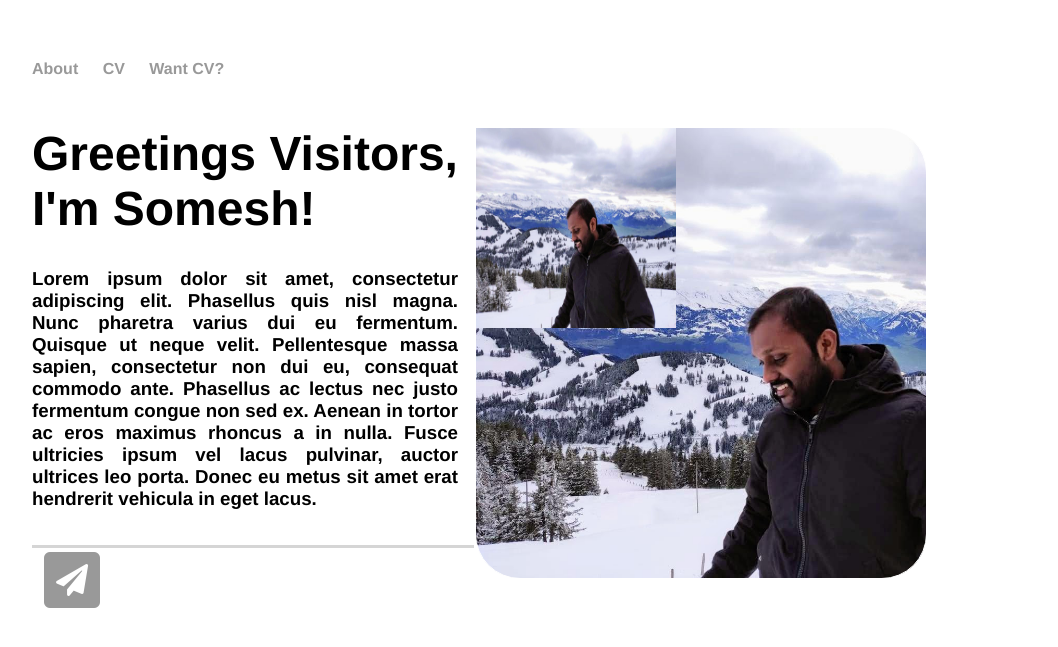
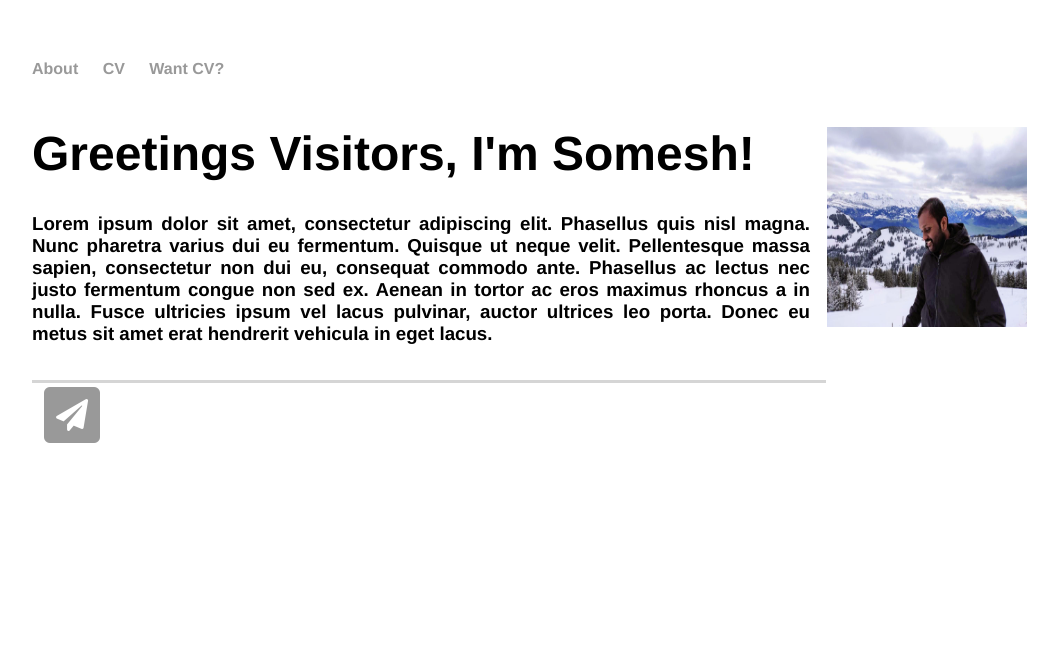
Before and after one commit to saisomesh2594/saisomesh2594.github.io, a Jekyll site: the page built from index.html, in a window 1280 px wide. Shown: the top 647 px of the page, without its empty margins (160-1218 px from the left). Built offline with Jekyll 4.4.1, drawn with Linux system fonts in a browser that asks for light colours.

Commit message:
Update main.css

```diff
--- a/css/main.css
+++ b/css/main.css
@@ -55,12 +55,12 @@
 }
 
 .logo {
-	width: 450px;
-	height: 450px;
+	width: 100px;
+	height: 100px;
 	display: inline-block;
 	background-size: cover;
-	border-radius: 10%;
-	-moz-border-radius: 10%;
+	border-radius: 40%;
+	-moz-border-radius: 40%;
 	border: 1px solid #ffffff;
 	/*box-shadow: 0 0 0 3px $text-color;*/
 }
@@ -83,9 +83,4 @@
 
 #dp-container {
   padding-top: 2rem;
-	display: inline-block;
-	background-size: cover;
-	border-radius: 40%;
-	-moz-border-radius: 40%;
-	border: 1px solid #ffffff;
 }
```
